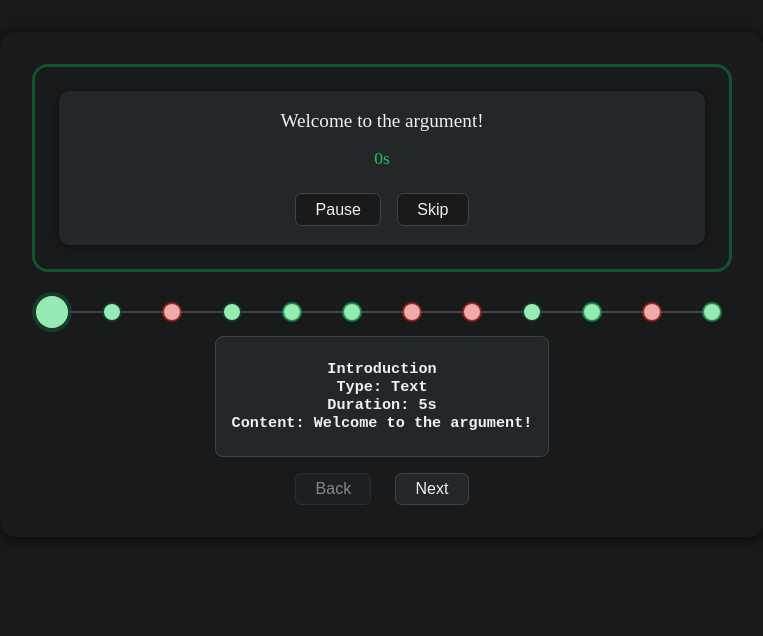
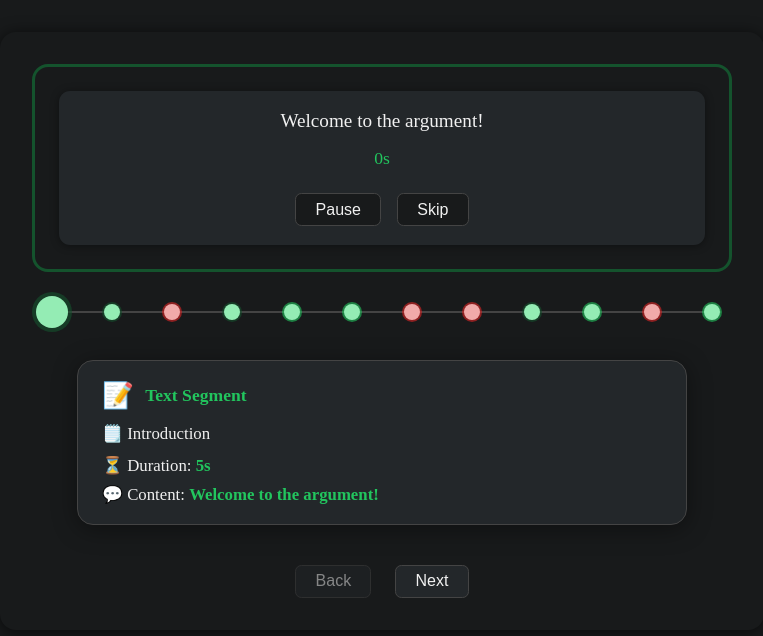
Before and after one commit to gbotros/argumenter, a Vue app: page / in a window 1280 px wide. Shown: the top 636 px of the page, without its empty margins (258-1021 px from the left). Built offline with nearby package versions, Linux system fonts and the light colour scheme.

Commit message:
Segment info component

```diff
--- /dev/null
+++ b/src/timeline/SegmentInfo.vue
@@ -0,0 +1,89 @@
+<template>
+  <div class="timeline-player__bar-segment-info-card" v-if="props.segment">
+    <div class="segment-info__header">
+      <span class="segment-info__emoji">
+        {{ props.segment.type === 'text' ? '📝' : '🎬' }}
+      </span>
+      <span class="segment-info__type-label">
+        {{ props.segment.type === 'text' ? 'Text Segment' : 'Video Segment' }}
+      </span>
+    </div>
+    <div class="segment-info__description">🗒️ {{ props.segment.description }}</div>
+    <template v-if="props.segment.type === 'text'">
+      <div class="segment-info__duration">⏳ Duration: <span>{{ (props.segment as TextualSegment).duration }}s</span></div>
+      <div class="segment-info__content">💬 Content: <span>{{ (props.segment as TextualSegment).content }}</span></div>
+    </template>
+    <template v-else-if="props.segment.type === 'video'">
+      <div class="segment-info__video-id">🔗 Video ID: <span>{{ (props.segment as VideoSegment).videoId }}</span></div>
+      <div class="segment-info__start">▶️ Start: <span>{{ (props.segment as VideoSegment).startAt }}s</span></div>
+      <div class="segment-info__end">⏹️ End: <span>{{ (props.segment as VideoSegment).endAt }}s</span></div>
+      <div class="segment-info__duration">⏳ Duration: <span>{{ (props.segment as VideoSegment).endAt - (props.segment as VideoSegment).startAt }}s</span></div>
+    </template>
+  </div>
+</template>
+
+<script setup lang="ts">
+import type { TextualSegment, VideoSegment } from './timeLine.data';
+
+const props = defineProps<{
+  segment: TextualSegment | VideoSegment | null;
+}>();
+</script>
+
+<style lang="scss" scoped>
+.timeline-player__bar-segment-info-card {
+  width: 80%;
+  // padding: 0.5rem;
+  margin: 2rem;
+  background: $color-bg-alt;
+  color: $color-fg;
+  border: 1.5px solid $color-border-light;
+  border-radius: 1rem;
+  box-shadow: 0 4px 24px $color-shadow-light;
+  padding: 1.2rem 1.5rem;
+  font-size: 1.05rem;
+  min-width: 180px;
+  text-align: left;
+  display: flex;
+  flex-direction: column;
+  gap: 0.5rem;
+  align-items: flex-start;
+}
+
+.segment-info__header {
+  display: flex;
+  align-items: center;
+  gap: 0.5rem;
+  font-size: 1.2rem;
+  margin-bottom: 0.2rem;
+}
+
+.segment-info__emoji {
+  font-size: 1.6rem;
+  margin-right: 0.2rem;
+}
+
+.segment-info__type-label {
+  font-weight: bold;
+  color: $color-supporting;
+  font-size: 1.1rem;
+}
+
+.segment-info__description {
+  font-weight: 500;
+  margin-bottom: 0.2rem;
+  color: $color-fg;
+}
+
+.segment-info__duration,
+.segment-info__content,
+.segment-info__video-id,
+.segment-info__start,
+.segment-info__end {
+  font-weight: normal;
+  span {
+    font-weight: bold;
+    color: $color-supporting;
+  }
+}
+</style>
--- a/src/timeline/TimelinePlayer.vue
+++ b/src/timeline/TimelinePlayer.vue
@@ -28,12 +28,11 @@
           @mouseleave="handleDotMouseLeave"
         ></button>
       </div>
-      <div class="timeline-player__bar-description" v-if="hoveredSegment">
-        <pre>{{ hoveredInfo }}</pre>
-      </div>
-      <div class="timeline-player__bar-description timeline-player__bar-description--active-info" v-if="activeSegment && !hoveredSegment">
-        <pre>{{ activeSegmentInfo }}</pre>
-      </div>
+
+
+        <SegmentInfo :segment="hoveredSegmentInfo || activeSegment" />
+
+
       <div class="timeline-player__bar-controls">
         <button class="timeline-player__bar-controls-button" @click="goBack" :disabled="activeIndex === 0">Back</button>
         <button class="timeline-player__bar-controls-button" @click="goNext" :disabled="activeIndex === timeline.getSegments().length - 1">Next</button>
@@ -48,6 +47,7 @@ import { Timeline, Segment, TextualSegment, VideoSegment } from './timeLine.data
 import { demoSegments } from './data/demoTimelineData';
 import TextualSegmentView from './TextualSegmentView.vue';
 import VideoSegmentView from './VideoSegmentView.vue';
+import SegmentInfo from './SegmentInfo.vue';
 import type { Logger } from '../types/logger';
 
 const timeline = ref(new Timeline([]));
@@ -70,6 +70,16 @@ const activeSegment = computed(() => {
     return seg as TextualSegment;
   } else if (seg.type === 'video') {
     return seg as VideoSegment;
+  }
+  return null;
+});
+
+const hoveredSegmentInfo = computed(() => {
+  if (!hoveredSegment.value) return null;
+  if (hoveredSegment.value.type === 'text') {
+    return hoveredSegment.value as TextualSegment;
+  } else if (hoveredSegment.value.type === 'video') {
+    return hoveredSegment.value as VideoSegment;
   }
   return null;
 });
@@ -106,46 +116,6 @@ function handleDotMouseLeave() {
   hoveredSegment.value = null;
   hoveredDescription.value = '';
 }
-
-const hoveredInfo = computed(() => {
-  if (!hoveredSegment.value) return '';
-  let info = hoveredSegment.value.description;
-  if (hoveredSegment.value.type === 'text') {
-    const seg = hoveredSegment.value as TextualSegment;
-    info += `\nType: Text`;
-    info += `\nDuration: ${seg.duration}s`;
-    info += `\nContent: ${seg.content}`;
-  } else if (hoveredSegment.value.type === 'video') {
-    const seg = hoveredSegment.value as VideoSegment;
-    const duration = seg.endAt - seg.startAt;
-    info += `\nType: Video`;
-    info += `\nVideo ID: ${seg.videoId}`;
-    info += `\nStart: ${seg.startAt}s`;
-    info += `\nEnd: ${seg.endAt}s`;
-    info += `\nDuration: ${duration}s`;
-  }
-  return info;
-});
-
-const activeSegmentInfo = computed(() => {
-  if (!activeSegment.value) return '';
-  let info = activeSegment.value.description;
-  if (activeSegment.value.type === 'text') {
-    const seg = activeSegment.value as TextualSegment;
-    info += `\nType: Text`;
-    info += `\nDuration: ${seg.duration}s`;
-    info += `\nContent: ${seg.content}`;
-  } else if (activeSegment.value.type === 'video') {
-    const seg = activeSegment.value as VideoSegment;
-    const duration = seg.endAt - seg.startAt;
-    info += `\nType: Video`;
-    info += `\nVideo ID: ${seg.videoId}`;
-    info += `\nStart: ${seg.startAt}s`;
-    info += `\nEnd: ${seg.endAt}s`;
-    info += `\nDuration: ${duration}s`;
-  }
-  return info;
-});
 </script>
 
 <style lang="scss" scoped>
@@ -264,25 +234,6 @@ const activeSegmentInfo = computed(() => {
       }
     }
 
-    &-description {
-      background: $color-bg-alt;
-      color: $color-fg;
-      padding: 0.5rem 1rem;
-      border-radius: 0.5rem;
-      margin-bottom: 0.5rem;
-      font-size: 0.95rem;
-      min-width: 180px;
-      text-align: center;
-
-      &--active-info {
-        margin-top: 0.5rem;
-        background: $color-bg-alt;
-        color: $color-fg;
-        border: 1px solid $color-border-light;
-        font-weight: bold;
-      }
-    }
-
     &-controls {
       display: flex;
       gap: 1.5rem;
```
